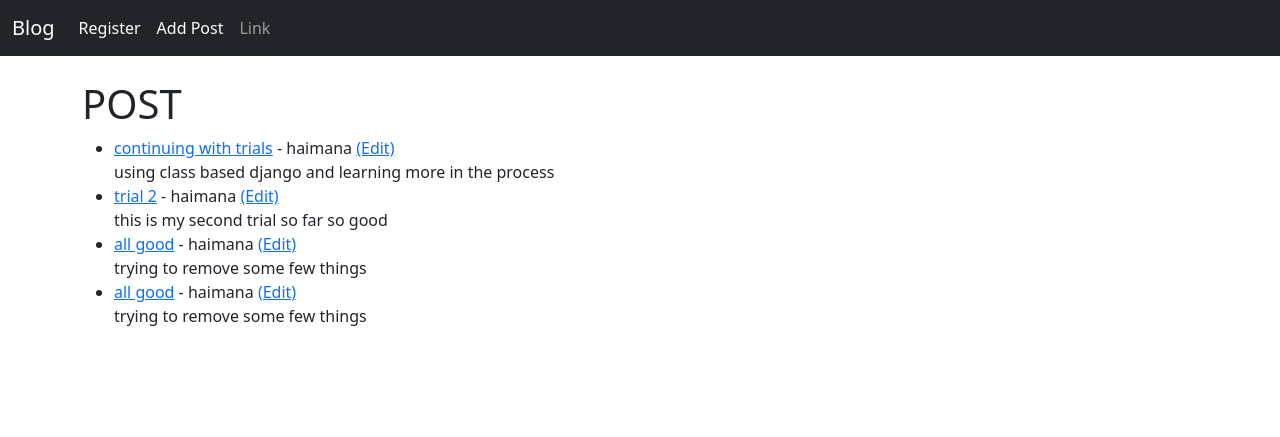
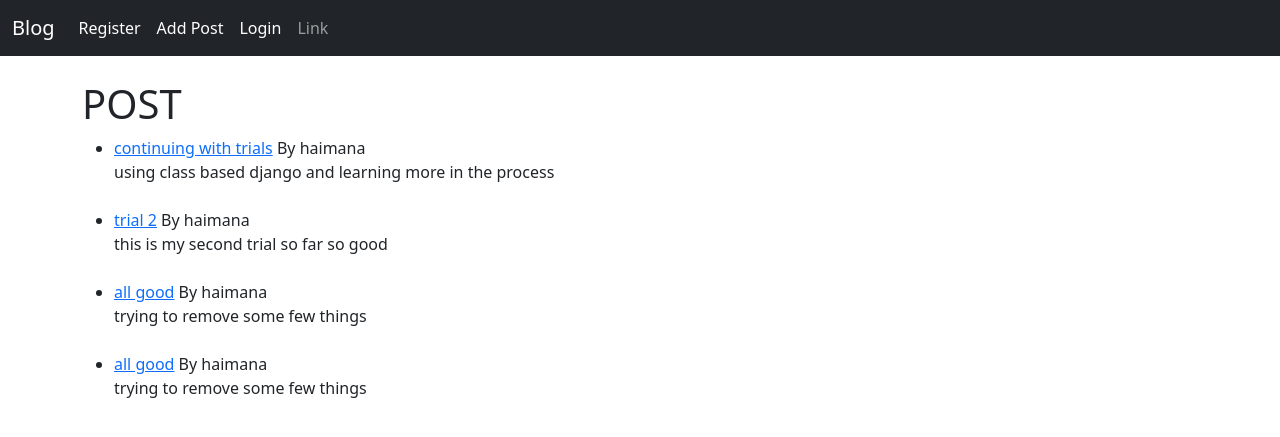
Before and after one commit to haimy254/ablog, a Django app: page / in a window 1280 px wide. Shown: the top 437 px of the page. Run offline with Django 4.2, Linux system fonts and the light colour scheme; data comes from the database, SQL or seed files in the repository.

Commit message:
minor changes

```diff
--- a/ablog/settings.py
+++ b/ablog/settings.py
@@ -123,3 +123,7 @@ STATIC_URL = 'static/'
 # https://docs.djangoproject.com/en/4.1/ref/settings/#default-auto-field
 
 DEFAULT_AUTO_FIELD = 'django.db.models.BigAutoField'
+
+
+LOGIN_REDIRECT_URL ='home'
+LOG_REDIRECT_URL = 'home'
--- a/blog/templates/base.html
+++ b/blog/templates/base.html
@@ -24,19 +24,12 @@
                 <a class="nav-link active" aria-current="page" href="{% url 'add_post'%}">Add Post</a>
               </li>
               <li class="nav-item">
+                <a class="nav-link active" aria-current="page" href="{% url 'login'%}">Login</a>
+              </li>
+              <li class="nav-item">
                 <a class="nav-link" href="#">Link</a>
               </li>
-              {% comment %} <li class="nav-item dropdown">
-                <a class="nav-link dropdown-toggle" href="#" role="button" data-bs-toggle="dropdown" aria-expanded="false">
-                  Dropdown
-                </a>
-                <ul class="dropdown-menu">
-                  <li><a class="dropdown-item" href="#">Action</a></li>
-                  <li><a class="dropdown-item" href="#">Another action</a></li>
-                  <li><hr class="dropdown-divider"></li>
-                  <li><a class="dropdown-item" href="#">Something else here</a></li>
-                </ul>
-              </li> {% endcomment %}
+
             </ul>
           </div>
         </div>
--- a/blog/templates/home.html
+++ b/blog/templates/home.html
@@ -4,9 +4,9 @@
 <h1> POST</h1>
     <ul>
         {% for post in object_list %}
-            <li><a href="{%url 'articles' post.pk %}">{{post.title}}</a> - {{post.author}}  <a href="{%url 'update' post.pk %}">(Edit)</a> <br/>
+            <li><a href="{%url 'articles' post.pk %}">{{post.title}}</a> By {{post.author}}  <br/>
 
-            {{post.body}} </li>
+            {{post.body}}  <br/> <br/></li>
 
         {% endfor %}
     </ul>
```
